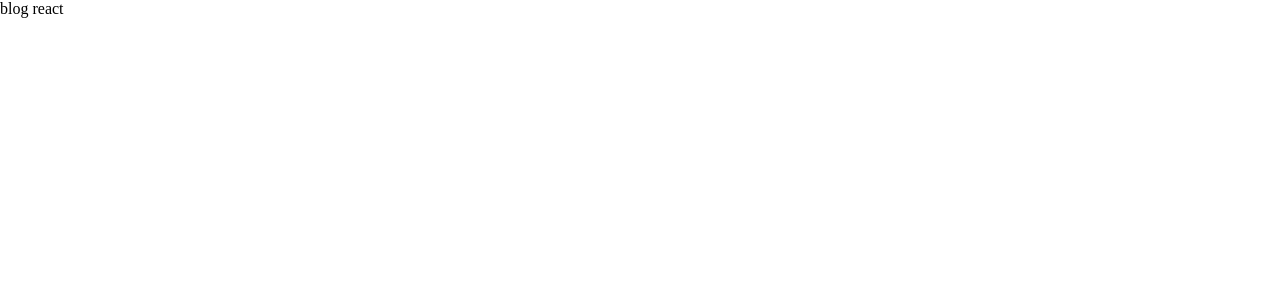
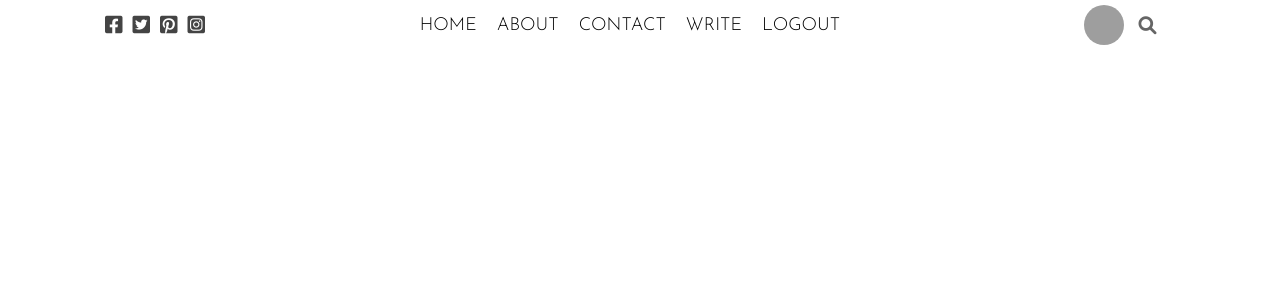
Before and after one commit to dediirawan201/react-blog, a React (Create React App) app: page / in a window 1280 px wide. Shown: the top 300 px of the page. Built offline with nearby package versions, Linux system fonts and the light colour scheme; grey boxes are pictures that could not be loaded.

Commit message:
membuat react navbar atau topbar

```diff
--- a/public/index.html
+++ b/public/index.html
@@ -9,6 +9,7 @@
       content="Web site created using create-react-app"
     />
     <link href="https://fonts.googleapis.com/css2?family=Josefin+Sans:wght@100;200;300;400;500;600;700&family=Lora:wght@400;500;600;700&family=Varela&family=Varela+Round&display=swap" rel="stylesheet">
+    <link rel="stylesheet" href="https://cdnjs.cloudflare.com/ajax/libs/font-awesome/6.0.0-beta2/css/all.min.css" integrity="sha512-YWzhKL2whUzgiheMoBFwW8CKV4qpHQAEuvilg9FAn5VJUDwKZZxkJNuGM4XkWuk94WCrrwslk8yWNGmY1EduTA==" crossorigin="anonymous" referrerpolicy="no-referrer" />
     <style>
       * {
         margin: 0;
--- a/src/App.js
+++ b/src/App.js
@@ -1,9 +1,10 @@
+import {Topbar} from './components/molecouls'
 
 function App() {
   return (
-    <div className="App">
-      blog react
-    </div>
+    <>
+      <Topbar/>
+    </>
   );
 }
 
--- /dev/null
+++ b/src/components/molecouls/Topbar/index.js
@@ -0,0 +1,33 @@
+import './topbar.css';
+
+const Topbar = () => {
+    return (
+        <div className="top">
+            <div className="topLeft">
+                <i className="topIcon fab fa-facebook-square"></i>
+                <i className="topIcon fab fa-twitter-square"></i>
+                <i className="topIcon fab fa-pinterest-square"></i>
+                <i className="topIcon fab fa-instagram-square"></i>
+                </div>
+            <div className="topCenter">
+                <div className="topList">
+                    <li className=" topListItem">HOME</li>
+                    <li className=" topListItem">ABOUT</li>
+                    <li className=" topListItem">CONTACT</li>
+                    <li className=" topListItem">WRITE</li>
+                    <li className=" topListItem">LOGOUT</li>
+                </div>
+            </div>
+            <div className="topRight">
+                <img
+                className="topImg"
+                src="https://images.pexels.com/photos/1858175/pexels-photo-1858175.jpeg?auto=compress&cs=tinysrgb&dpr=2&w=500"
+                alt=""
+                />
+                <i className="topSearchIcon fas fa-search"></i>
+            </div>
+        </div>
+    )
+}
+
+export default Topbar;
--- /dev/null
+++ b/src/components/molecouls/Topbar/topbar.css
@@ -0,0 +1,56 @@
+.top{
+    width: 100%;
+    height: 50px;
+    background-color: white;
+    display: flex;
+    position: sticky;
+    top: 0;
+    align-items: center;
+    font-family: 'Josefin Sans', sans-serif;
+}
+
+.topLeft, .topRight{
+    flex: 3;
+    display: flex;
+    align-items: center;
+    justify-content: center;
+
+}
+
+.topCenter{
+    flex: 6;
+}
+.topIcon{
+    font-size: 20px;
+    margin-right: 10px;
+    color: #444;
+    cursor: pointer;
+}
+.topImg {
+    width: 40px;
+    height: 40px;
+    border-radius: 50%;
+    object-fit: cover;
+}
+
+.topList{
+    display: flex;
+    margin: 0;
+    padding: 0;
+    list-style: none;
+    justify-content: center;
+}
+
+.topListItem{
+    margin-right: 20px;
+    font-size: 18px;
+    font-weight: 300;
+    cursor: pointer;
+}
+
+.topSearchIcon{
+    font-size: 18px;
+    color: #666;
+    cursor: pointer;
+    margin-left: 15px;
+}
--- /dev/null
+++ b/src/components/molecouls/index.js
@@ -0,0 +1,3 @@
+import Topbar from "./Topbar";
+
+export {Topbar}
```
